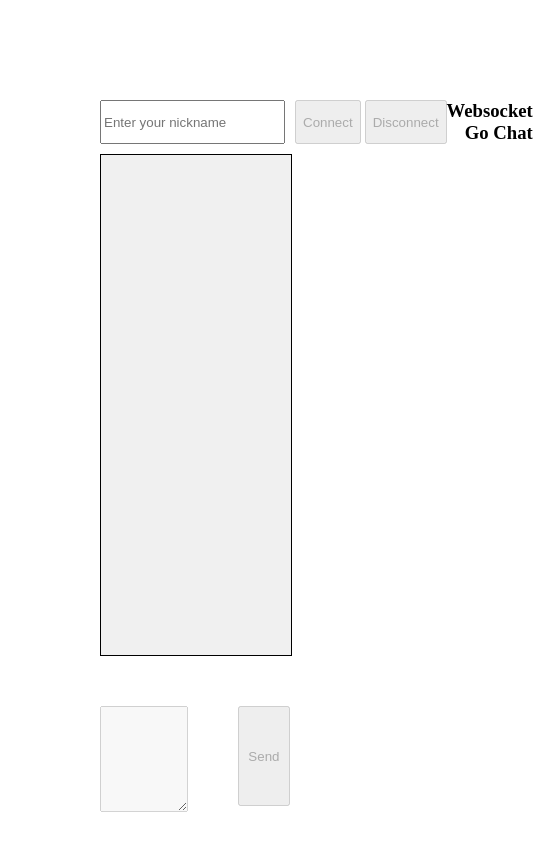
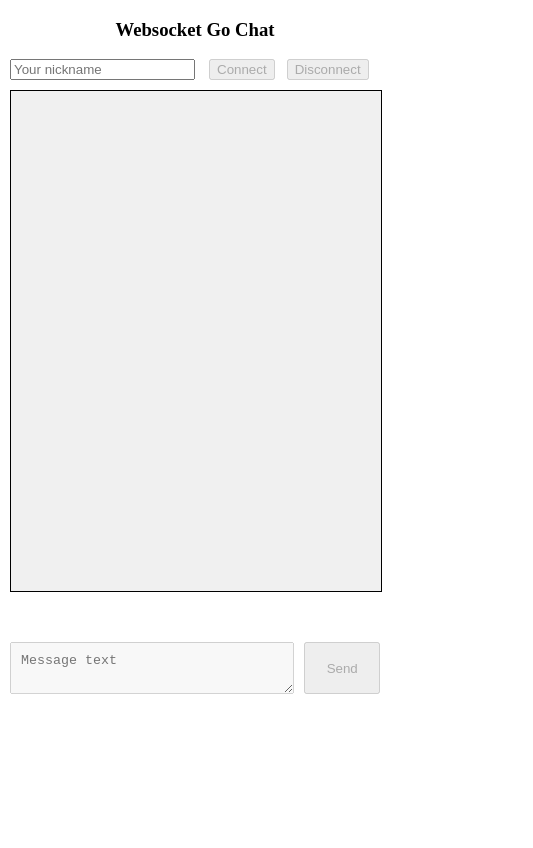
Before and after one commit to hinotora/go-chat, a plain HTML site: page static/index.html in a window 390 px wide. Shown: the whole page, 533 px wide, since content can reach past the window. Drawn offline with Linux system fonts and the light colour scheme.

Commit message:
Some style fixes

```diff
--- a/static/index.html
+++ b/static/index.html
@@ -9,21 +9,21 @@
     <title>Go Websocket Chat</title>
 </head>
 <body class="main">
-    <div class="flex header_area">
-        <input type="text" class="nickname_area" placeholder="Enter your nickname" id="nickname" onchange="validateNickField()">
+    <h3 class="page_title">Websocket Go Chat</h3>
+
+    <div class="header_area">
+        <input type="text" class="nickname_area" placeholder="Your nickname" id="nickname" oninput="validateNickField()">
 
         <button onclick="wsConnect()" id="connect_btn">Connect</button>
         &nbsp;
         <button onclick="wsDisconnect()" id="disconnect_btn">Disconnect</button>
-
-        <h3 class="page_title">Websocket Go Chat</h3>
     </div>
 
     <div class="chat_area" id="chat">
     </div>
 
     <div class="flex controls_area">
-        <textarea class="input_area" id="input"></textarea>
+        <textarea class="input_area" id="input" placeholder="Message text" onkeydown="checkEnterPressed(event)"></textarea>
 
         <button class="send_button" onclick="sendMessage()" id="send_button">Send</button>
     </div>
@@ -45,6 +45,13 @@
         const send_button = document.getElementById("send_button");
 
         beforeConnectButtonState();
+
+        let last_nickname = getCookie("CURRENT_NICKNAME");
+
+        if(last_nickname !== undefined) {
+            nicknameField.value = last_nickname;
+        }
+
         validateNickField();
 
         function validateNickField()
--- a/static/script.js
+++ b/static/script.js
@@ -25,12 +25,15 @@ function createWs(url)
         beforeConnectButtonState();
     };
 
-    currentNickName = nicknameField.value;
-    document.cookie = "CURRENT_NICKNAME=" + currentNickName;
-
     return ws;
 }
 
+function checkEnterPressed(event)
+{
+    if(event.keyCode == 13 && !event.shiftKey) {
+        sendMessage();
+    }
+}
 
 function sendMessage()
 {
@@ -52,6 +55,10 @@ function wsConnect() {
     } else {
         url.protocol = 'ws';
     }
+
+    currentNickName = nicknameField.value;
+
+    document.cookie = "CURRENT_NICKNAME=" + currentNickName;
 
     ws = createWs(url);
 }
@@ -100,3 +107,8 @@ function messageAlarm() {
 
 	snd.play();
 }
+
+function getCookie(name) {
+    var match = document.cookie.match(new RegExp('(^| )' + name + '=([^;]+)'));
+    if (match) return match[2];
+}
--- a/static/style.css
+++ b/static/style.css
@@ -20,7 +20,7 @@
 }
 
 .header_area {
-    margin-bottom: 10px;;
+    margin-bottom: 10px;
 }
 
 .nickname_area {
@@ -34,7 +34,6 @@
 .controls_area {
     margin-top: 50px;
 
-    height: 100px;
 }
 
 .input_area {
@@ -43,18 +42,17 @@
     width: 100%;
     height: 100%;
 
-    margin-right: 50px;
+    padding: 10px;
+
+    margin-right: 10px;
 }
 
 .page_title {
-    display: block;
-    text-align: right;
-    width: 100%;
+    text-align: center;
 }
 
 .send_button {
     width: 100px;
-    height: 100px;
 }
 
 .marginfix {
@@ -67,3 +65,29 @@
     color: grey;
     text-align: center;
 }
+
+
+@media (height: 550px) {
+    .chat_area {
+        height: 300px;
+    }
+}
+
+
+@media (max-width: 560px) {
+    .main {
+        margin: 70px;
+    }
+}
+
+@media (max-width: 500px) {
+    .main {
+        margin: 50px;
+    }
+}
+
+@media (max-width: 460px) {
+    .main {
+        margin: 10px;
+    }
+}
```
Also changed, not shown: 2 other files.
